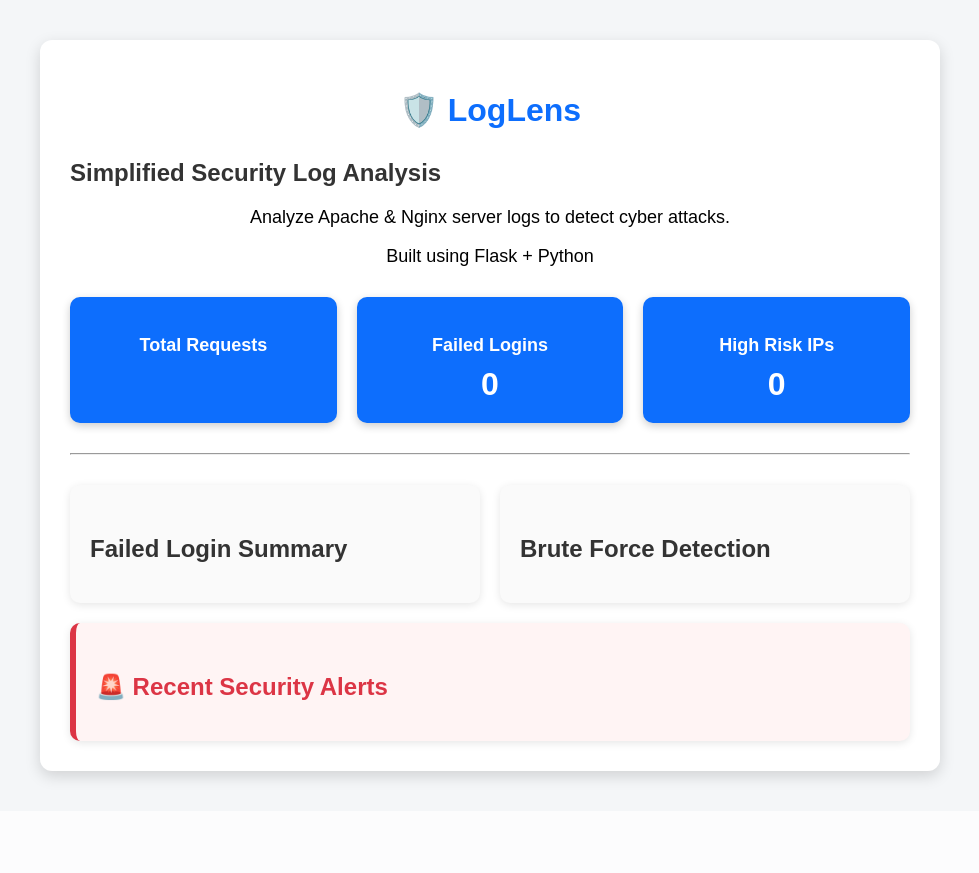
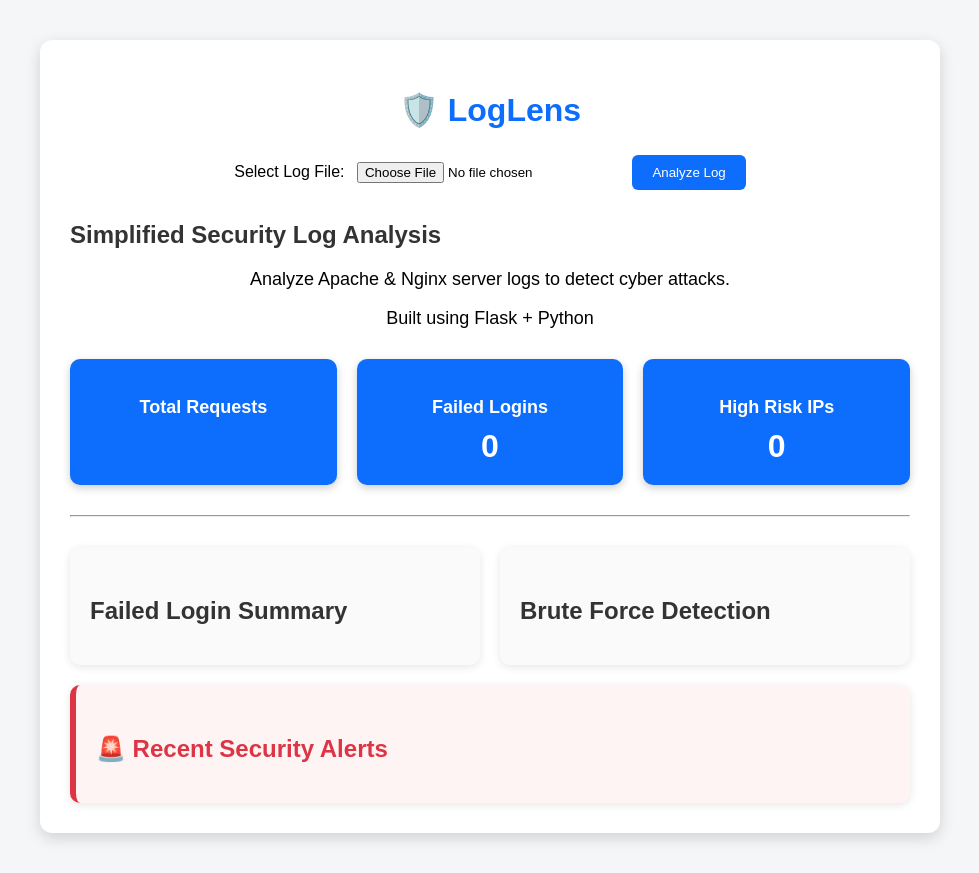
Before and after one commit to sourav2442/LogLens, a Flask app: template app/templates/index.html in a window 1280 px wide. Shown: the whole page, without its empty margins (150-1129 px from the left). Before the commit the page ends 784 px from the top, so only its background shows below. Run offline with Flask 3, Linux system fonts and the light colour scheme; the template is opened without the code that fills it, so the values that code supplies are empty.

Commit message:
Day 5: Added log file upload and dynamic log analysis

```diff
--- a/app.py
+++ b/app.py
@@ -1,4 +1,6 @@
-from flask import Flask, render_template
+import os
+
+from flask import Flask, render_template, request
 from parser.parser import parse_logs
 
 app = Flask(
@@ -20,6 +22,34 @@
         brute_force_ips=results["brute_force_ips"],
         alerts=results["alerts"]
     )
+@app.route("/upload", methods=["POST"])
+def upload():
 
+    uploaded_file = request.files["logfile"]
+
+    # Validate the uploaded file
+    if uploaded_file.filename == "":
+        return "No file selected."
+
+    if not uploaded_file.filename.endswith(".log"):
+        return "Please upload a .log file."
+
+    upload_folder = "app/uploads"
+
+    os.makedirs(upload_folder, exist_ok=True)
+
+    file_path = os.path.join(upload_folder, uploaded_file.filename)
+
+    uploaded_file.save(file_path)
+
+    results = parse_logs(file_path)
+
+    return render_template(
+        "index.html",
+        total_logs=results["total_logs"],
+        failed_logins=results["failed_logins"],
+        brute_force_ips=results["brute_force_ips"],
+        alerts=results["alerts"]
+    )
 if __name__ == "__main__":
     app.run(host="127.0.0.1", port=5001, debug=True)
--- a/app/static/css/style.css
+++ b/app/static/css/style.css
@@ -101,3 +101,25 @@
 .alert-panel h2{
     color:#dc3545;
 }
+form{
+    margin:25px 0;
+    text-align:center;
+}
+
+input[type="file"]{
+    padding:8px;
+}
+
+button{
+    background:#0d6efd;
+    color:white;
+    border:none;
+    padding:10px 20px;
+    border-radius:6px;
+    cursor:pointer;
+    margin-left:10px;
+}
+
+button:hover{
+    background:#0b5ed7;
+}
--- a/app/templates/index.html
+++ b/app/templates/index.html
@@ -18,6 +18,20 @@
     <div class="card">
 
         <h1>🛡️ LogLens</h1>
+        <form action="/upload" method="POST" enctype="multipart/form-data">
+
+        <label for="logfile">Select Log File:</label>
+
+        <input
+            type="file"
+            id="logfile"
+            name="logfile"
+            required
+        >
+
+        <button type="submit">Analyze Log</button>
+
+    </form>
 
         <h2>Simplified Security Log Analysis</h2>
 
```
